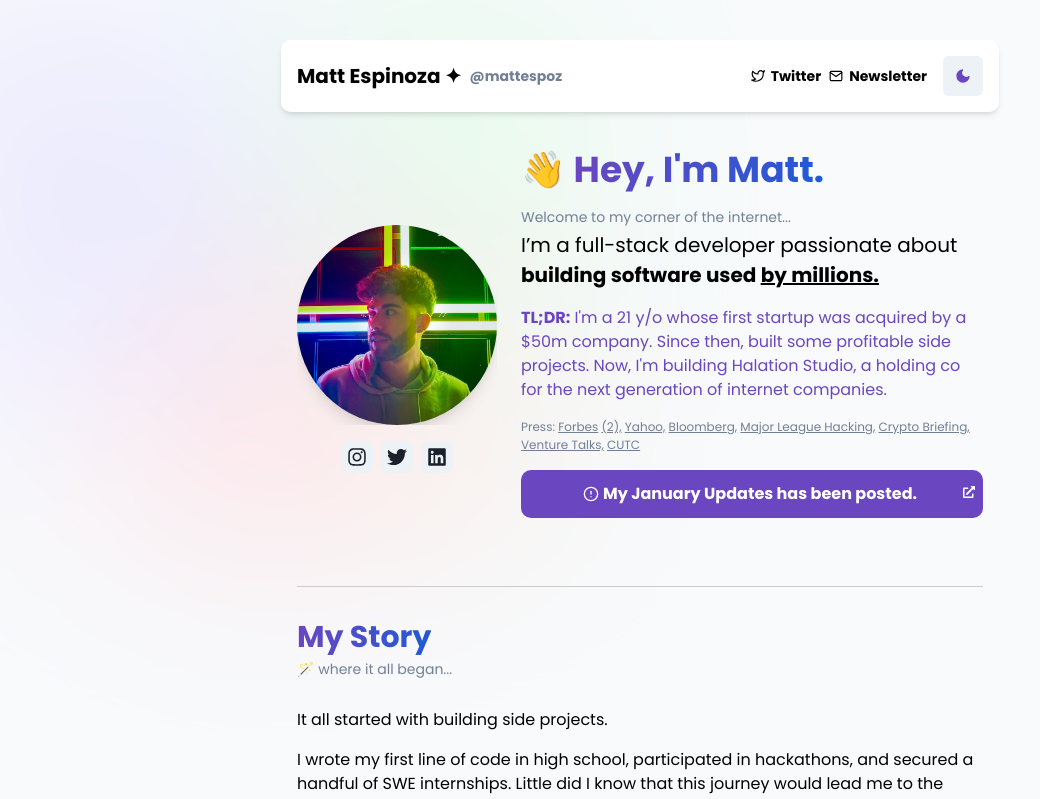
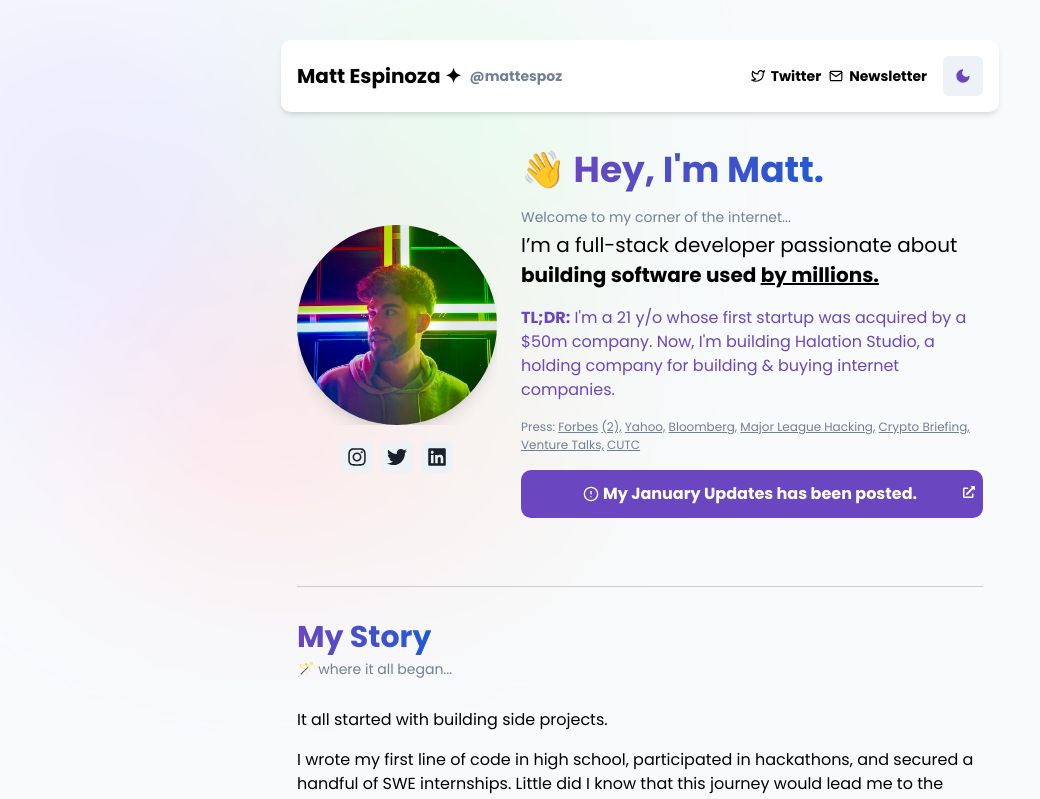
Before and after one commit to MattEspoz/personal-website, a Next.js app: page / in a window 1280 px wide. Shown: the top 799 px of the page, without its empty margins (0-1040 px from the left). Built offline with nearby package versions, Linux system fonts and the light colour scheme.

Commit message:
chore: updated bio to make it smaller

```diff
--- a/src/components/ProfileSection.tsx
+++ b/src/components/ProfileSection.tsx
@@ -179,8 +179,7 @@ const ProfileSection = () => {
             TL;DR:
           </Box>{" "}
           I&apos;m a 21 y/o whose first startup was acquired by a $50m company.
-          Since then, built some profitable side projects. Now, I&apos;m
-          building Halation Studio, a holding co for the next generation of
+          Now, I&apos;m building Halation Studio, a holding company for building & buying
           internet companies.
         </Text>
 
```
